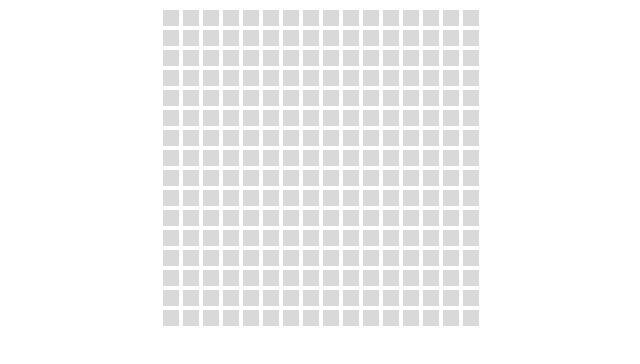
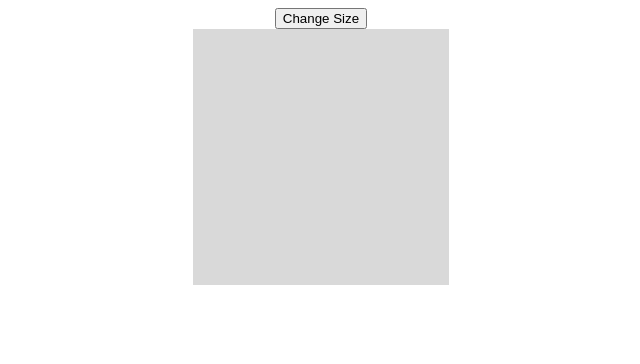
Before and after one commit to sticarto/etch-a-sketch-web, a plain HTML site: page index.html in a window 1280 px wide. Shown: the whole page, without its empty margins (319-959 px from the left). Drawn offline with Linux system fonts and the light colour scheme.

Commit message:
Allow user to change the grid size based on width

```diff
--- a/etch-a-sketch.js
+++ b/etch-a-sketch.js
@@ -1,12 +1,49 @@
 // Create 16 divs and append them to the html div
 const container = document.querySelector('#container');
 
-let gridSize = 16 * 16
-for (let i = 0; i < gridSize; i++) {
-    const div = document.createElement("div");
-    div.addEventListener('mouseover', () => {
-        div.style['backgroundColor'] = 'black';
-    });
-    container.appendChild(div);
+// Turn this into a function that creates a new grid based on
+// the given size
+function createGrid (gridSize) {
+    if (gridSize > 100) return;
 
+    let newGridSize = gridSize * gridSize;
+    container.style.width = (gridSize * 16) + 'px';
+
+    // This will clear all elements inside the container if it has any
+    let child = container.lastElementChild;
+    while (child) {
+        container.removeChild(child);
+        child = container.lastElementChild;
+    }
+
+    for (let i = 0; i < newGridSize; i++) {
+        const div = document.createElement("div");
+        div.addEventListener('mouseover', () => {
+            div.style['backgroundColor'] = 'black';
+        });
+        container.appendChild(div);
+
+    }
 }
+
+// let gridSize = 16 * 16;
+// for (let i = 0; i < gridSize; i++) {
+//     const div = document.createElement("div");
+//     div.addEventListener('mouseover', () => {
+//         div.style['backgroundColor'] = 'black';
+//     });
+//     container.appendChild(div);
+
+// }
+
+function setGridSize () {
+    newSize = prompt('Enter a width and height (max 100)');
+    createGrid(newSize);
+}
+
+const button = document.querySelector('button');
+button.addEventListener('click', () => {
+    setGridSize();
+})
+
+createGrid(16);
--- a/index.html
+++ b/index.html
@@ -8,6 +8,8 @@
     <link rel="stylesheet" href="style.css">
 </head>
 <body>
+    <button>Change Size</button>
+
     <div id="container"></div>
 </body>
 </html>
--- a/style.css
+++ b/style.css
@@ -7,7 +7,6 @@ body {
 #container {
     display: flex;
     flex-wrap: wrap;
-    width: 320px;
     height: auto;
 }
 
@@ -15,5 +14,4 @@ body {
     height: 16px;
     width: 16px;
     background-color: rgb(217, 217, 217);
-    margin: 2px;
 }
```
